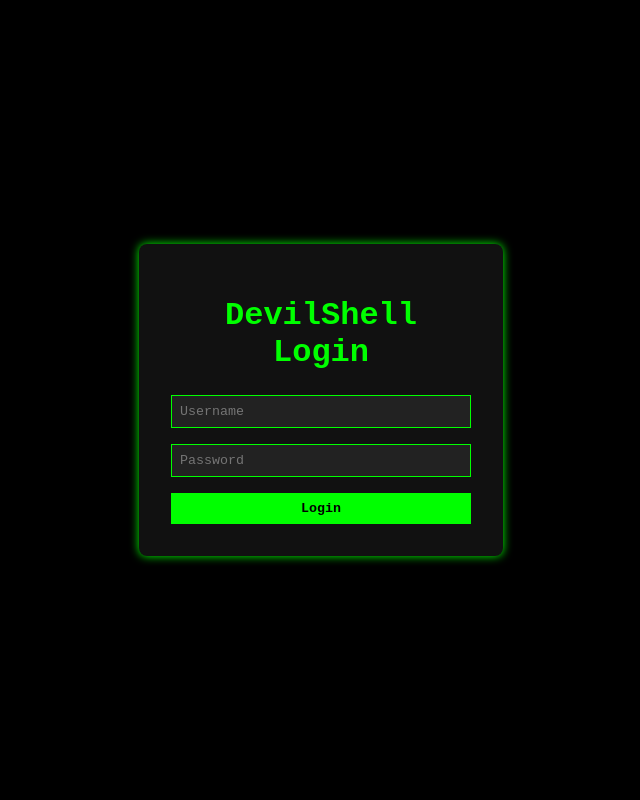
After one commit to swayampandit00/web-terminal, a Flask app: page /login in a window 1280 px wide. The commit adds this page. Shown: the whole page, without its empty margins (319-959 px from the left). Run offline with Flask 3, Linux system fonts and the light colour scheme; some libraries are stand-ins or nearby versions.

Commit message:
Add files via upload
first

```diff
--- /dev/null
+++ b/templates/login.html
@@ -0,0 +1,73 @@
+<!DOCTYPE html>
+<html lang="en">
+<head>
+    <meta charset="UTF-8">
+    <meta name="viewport" content="width=device-width, initial-scale=1.0">
+    <title>DevilShell Login</title>
+    <style>
+        body {
+            font-family: 'Courier New', monospace;
+            background-color: #000;
+            color: #00ff00;
+            display: flex;
+            justify-content: center;
+            align-items: center;
+            height: 100vh;
+            margin: 0;
+        }
+        .login-container {
+            background-color: #111;
+            padding: 2rem;
+            border-radius: 8px;
+            box-shadow: 0 0 10px #00ff00;
+            width: 300px;
+        }
+        h1 {
+            text-align: center;
+            margin-bottom: 1.5rem;
+        }
+        form {
+            display: flex;
+            flex-direction: column;
+        }
+        input {
+            margin-bottom: 1rem;
+            padding: 0.5rem;
+            background-color: #222;
+            border: 1px solid #00ff00;
+            color: #00ff00;
+            font-family: inherit;
+        }
+        button {
+            padding: 0.5rem;
+            background-color: #00ff00;
+            color: #000;
+            border: none;
+            cursor: pointer;
+            font-family: inherit;
+            font-weight: bold;
+        }
+        button:hover {
+            background-color: #00cc00;
+        }
+        .error {
+            color: #ff0000;
+            text-align: center;
+            margin-bottom: 1rem;
+        }
+    </style>
+</head>
+<body>
+    <div class="login-container">
+        <h1>DevilShell Login</h1>
+        {% if error %}
+        <div class="error">{{ error }}</div>
+        {% endif %}
+        <form method="POST">
+            <input type="text" name="username" placeholder="Username" required>
+            <input type="password" name="password" placeholder="Password" required>
+            <button type="submit">Login</button>
+        </form>
+    </div>
+</body>
+</html>
```
Also changed, not shown: templates/index.html (+141 -1 lines).
